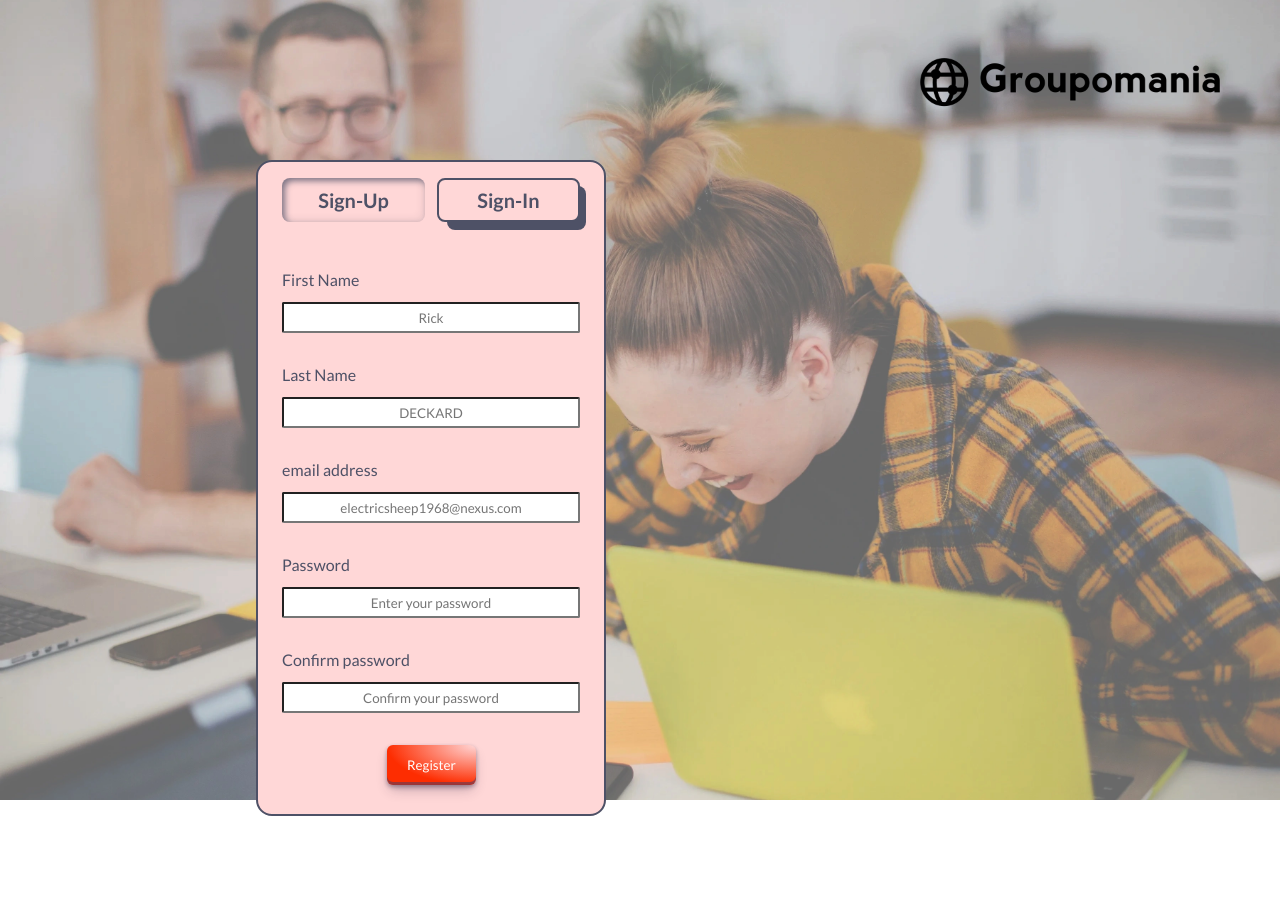
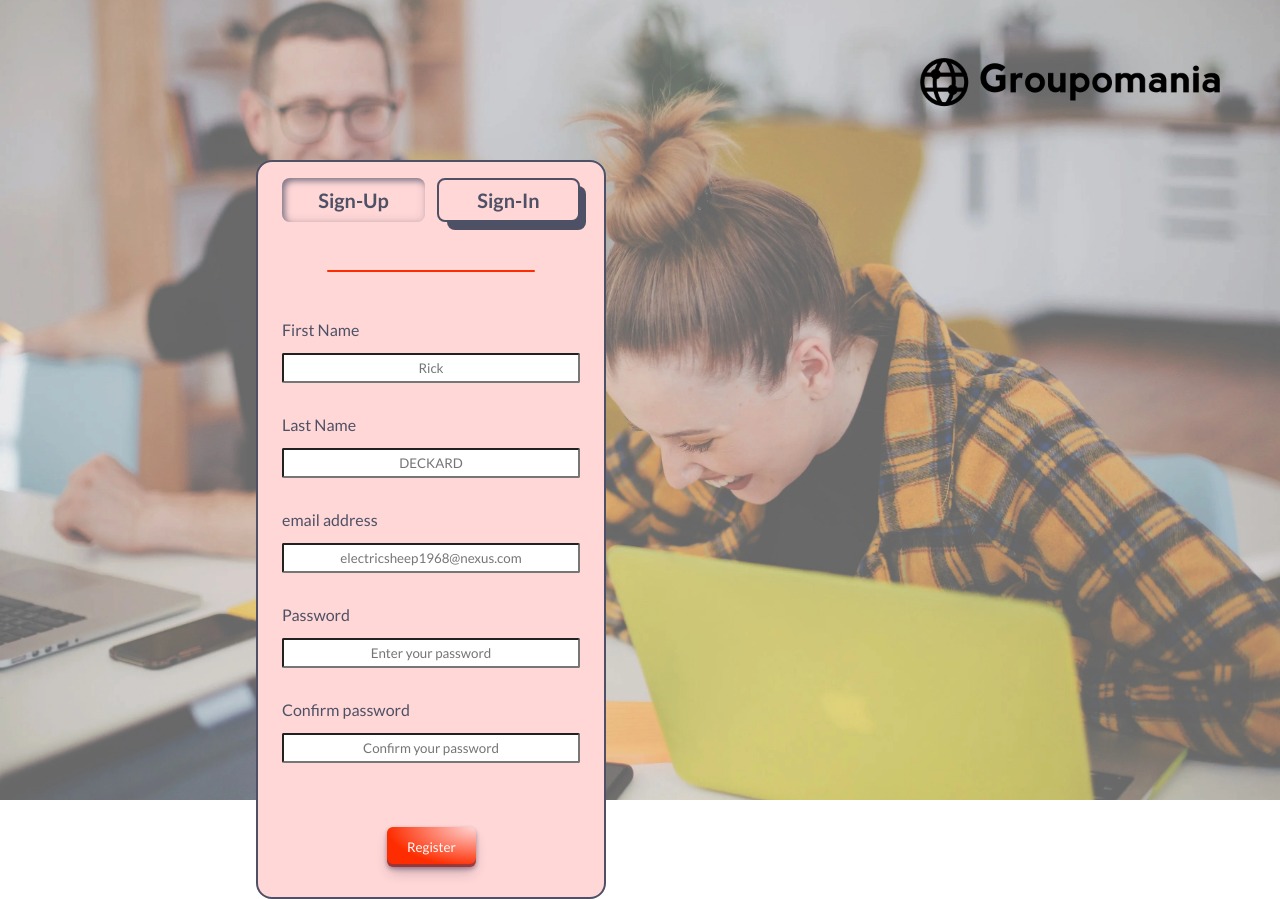
Before and after one commit to Nilyss/Groupomania, a React (Create React App) app in the folder front_end/: page / in a window 1280 px wide. Before the commit the page ends 816 px from the top, so only its background shows below. Built offline with nearby package versions, Linux system fonts and the light colour scheme.

Commit message:
Front-end // Back-end - Connect API to Front - SignUp form
Connect the Back-end to Front-end for the SignUp Form.
Post request 201 => User saved in db

```diff
--- a/front_end/src/components/form/_signUpModal.scss
+++ b/front_end/src/components/form/_signUpModal.scss
@@ -16,10 +16,22 @@
 
 .auth__header {
   display: flex;
+  flex-flow: wrap;
   justify-content: space-between;
   text-align: center;
   margin-bottom: 2em;
   font-size: 1.5em;
+  &:after {
+    content: '';
+    display: flex;
+    margin-top: 2em;
+    margin-left: 15%;
+    margin-right: 15%;
+    background: #fd2d01;
+    width: 100%;
+    height: 0.3vh;
+    border-radius: 3px;
+  }
 }
 .auth__header__title {
   width: 48%;
--- a/front_end/src/components/form/signUpModal.jsx
+++ b/front_end/src/components/form/signUpModal.jsx
@@ -1,8 +1,14 @@
 import { useContext, useState, useRef } from 'react'
 import { UserContext } from '../../context/userContext'
+import Axios from 'axios'
 
 // css
 import './_signUpModal.scss'
+
+Axios.defaults.baseURL = 'http://localhost:8000/api'
+// Axios.defaults.headers.post['Content-Type'] = 'application/json'
+// Axios.defaults.timeout = 6000
+// Axios.defaults.withCredentials = false
 
 export default function SignUpModal() {
   const { toggleModals, modalState } = useContext(UserContext)
@@ -13,6 +19,33 @@ export default function SignUpModal() {
   const addInputs = (el) => {
     if (el && !inputs.current.includes(el)) {
       inputs.current.push(el)
+    }
+  }
+  // console.log(inputToPush, 'USER CONSOLE.LOG')
+
+  const formRef = useRef()
+
+  const handleForm = (e) => {
+    e.preventDefault()
+
+    if (
+      (inputs.current[3].value.length || inputs.current[4].value.length) < 6 ||
+      (inputs.current[3].value.length || inputs.current[4].value.length) > 16
+    ) {
+      setValidation('Password must have between 8 and 16 characters')
+    } else if (inputs.current[3].value !== inputs.current[4].value) {
+      setValidation('Passwords do not match')
+    } else {
+      try {
+        const userData = {
+          firstName: inputs.current[0].value,
+          lastName: inputs.current[1].value,
+          email: inputs.current[2].value,
+          password: inputs.current[3].value,
+        }
+
+        Axios.post(`/auth/signup`, userData)
+      } catch (err) {}
     }
   }
 
@@ -30,7 +63,11 @@ export default function SignUpModal() {
             </h5>
           </div>
           <div className="auth__body">
-            <form className="auth__body__form">
+            <form
+              onSubmit={handleForm}
+              ref={formRef}
+              className="auth__body__form"
+            >
               <div className="auth__body__form__container">
                 <label htmlFor="firstName" className="formLabel">
                   First Name
@@ -95,12 +132,12 @@ export default function SignUpModal() {
                   ref={addInputs}
                   name="password"
                   required
-                  type="texte"
+                  type="password"
                   className="formInput"
                   id="confirmPassword"
                   placeholder="Confirm your password"
                 />
-                {/*<p className="auth__body__form__error">err</p>*/}
+                <p className="auth__body__form__error">{validation}</p>
               </div>
               <button className="auth__body__form__submit">Register</button>
             </form>
--- a/front_end/src/context/userContext.jsx
+++ b/front_end/src/context/userContext.jsx
@@ -3,6 +3,7 @@ import { createContext, useState } from 'react'
 export const UserContext = createContext()
 
 export function UserContextProvider(props) {
+  // modal
   const [modalState, setModalState] = useState({
     signUpModal: true,
     signInModal: true,
```
Also changed, not shown: front_end/src/api/axios.jsx (+13 -6 lines).
